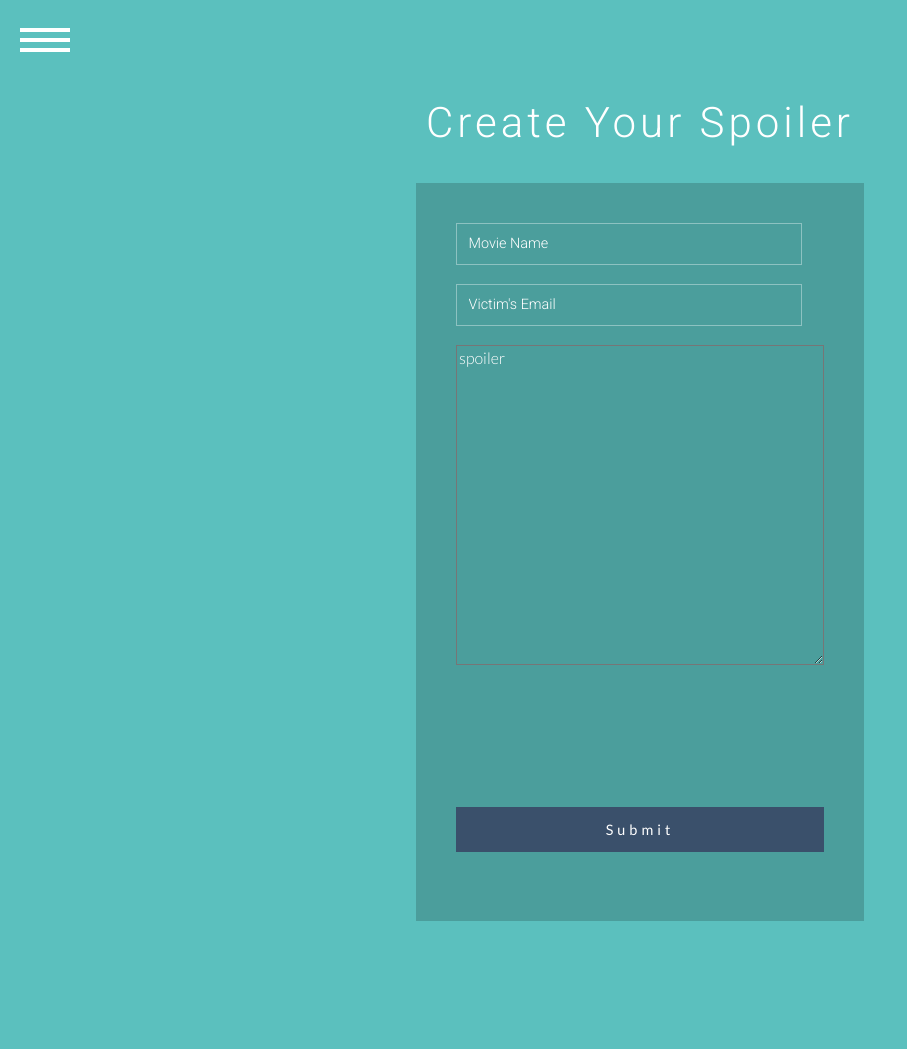
After one commit to YahiaBakour/spoiled4you.io, a Flask app: page /build-spoiler in a window 1280 px wide. The commit adds this page. Shown: the whole page, without its empty margins (0-907 px from the left). Run offline with Flask 2, Linux system fonts and the light colour scheme; some libraries are stand-ins or nearby versions; some web fonts are replaced.

Commit message:
Updated a bunch of stuff, now added new build a spoiler page, fixed autocomplete

```diff
--- a/main.py
+++ b/main.py
@@ -10,12 +10,12 @@ SET UP INFO:
 8. Do ‘CTRL+C’ in your terminal to kill the instance.
 9. To auto update the instance once you save ,export FLASK_DEBUG=1 or windows:  $env:FLASK_DEBUG = "main.py"
 '''
-from flask import Flask, render_template, request,redirect,url_for
+from flask import Flask, render_template, request,redirect,url_for, jsonify
 from flask_sqlalchemy import SQLAlchemy
 from datetime import date
 from flask_wtf.csrf import CSRFProtect
 from flask_wtf import FlaskForm
-from wtforms import StringField, PasswordField
+from wtforms import StringField, PasswordField, DateTimeField, TextAreaField
 from wtforms.validators import Email, Length, InputRequired
 from flask_login import LoginManager, UserMixin, login_user, login_required, logout_user, current_user
 from werkzeug.security import generate_password_hash, check_password_hash
@@ -23,8 +23,9 @@ from Util.Gmail_API import send_email
 from Util.Security import ts
 from Settings.App_Settings import SECRETKEY, TRACKMODIFICATIONS
 from Settings.DB_Settings import dbuser,dbpass,dbhost,dbname
-
-
+from APIs import Wikipedia
+from APIs.movies import movies
+from APIs.spoiler import Spoiler
 app = Flask(__name__)
 
 app.config['SECRET_KEY'] = SECRETKEY
@@ -40,6 +41,8 @@ csrf.init_app(app)
 login_manager = LoginManager()
 login_manager.init_app(app)
 login_manager.login_view = 'login'
+
+SPOILER = Spoiler()
 
 #region Classes
 class User(db.Model,UserMixin):
@@ -81,6 +84,17 @@ class ForgotPasswordForm(FlaskForm):
 class ResetPasswordForm(FlaskForm):
     password = PasswordField('password', validators=[InputRequired(), Length(min=8, max=20)])
 
+class PickAMovieForm(FlaskForm):
+    movie_name = StringField('movie_name',  validators=[InputRequired(), Length(max=30)])
+
+
+class BuildASpoiler(FlaskForm):
+    movie_name = StringField('movie_name',  validators=[InputRequired(), Length(max=30)])
+    victim_email = StringField('Email', validators=[InputRequired(), Email(message='Invalid email'), Length(max=30)])
+    spoiler = TextAreaField('spoiler',  validators=[InputRequired()], id="spoiler")
+
+
+
 #endregion
 
 
@@ -96,14 +110,14 @@ def register_user():
     form = RegForm()
     if request.method == 'GET':
 
-        return render_template('signup.html', form=form)
+        return render_template('user_management/signup.html', form=form)
 
     elif request.method == 'POST':
 
         if form.validate_on_submit():
             existing_email = User.query.filter_by(email=form.email.data).first()
             if existing_email is not None:
-                return render_template('signup.html', form=form, error="Email taken")  # We should return a pop up error msg as well account taken
+                return render_template('user_management/signup.html', form=form, error="Email taken")  # We should return a pop up error msg as well account taken
             else:
                 hashpass = generate_password_hash(form.password.data, method='sha256')
                 newUser = User(name=form.name.data, email=form.email.data,password_hash=hashpass,number_interactions=1,date=date.today(),phone_number="")
@@ -111,7 +125,7 @@ def register_user():
                 db.session.commit()
                 login_user(newUser)
                 return redirect(url_for('landing_page'))
-        return render_template('signup.html', form=form, loggedin = current_user.is_authenticated) #We should return a pop up error msg as well bad input
+        return render_template('user_management/signup.html', form=form, loggedin = current_user.is_authenticated) #We should return a pop up error msg as well bad input
 
 @app.route("/Login", methods=['GET', 'POST'])
 @app.route("/login", methods=['GET', 'POST'])
@@ -122,7 +136,7 @@ def Login():
 
         if current_user.is_authenticated == True:
             return redirect(url_for('landing_page'))
-        return render_template('Login.html', form=form, loggedin = current_user.is_authenticated)
+        return render_template('user_management/login.html', form=form, loggedin = current_user.is_authenticated)
 
     elif request.method == 'POST':
         check_user = User.query.filter_by(email=form.email.data).first()
@@ -130,9 +144,9 @@ def Login():
             if check_password_hash(check_user.password_hash, form.password.data):
                 login_user(check_user)
                 return redirect(url_for('landing_page'))
-            return render_template('Login.html', form=form, error="Incorrect password!", loggedin = current_user.is_authenticated)
+            return render_template('user_management/login.html', form=form, error="Incorrect password!", loggedin = current_user.is_authenticated)
         else:
-            return render_template('Login.html', form=form, error="Email doesn't exist!", loggedin = current_user.is_authenticated)
+            return render_template('user_management/login.html', form=form, error="Email doesn't exist!", loggedin = current_user.is_authenticated)
 
 @app.route('/logout', methods = ['GET'])
 @login_required
@@ -159,6 +173,7 @@ def reset():
             token=token,
             _external=True)
 
+
         html = render_template(
             'email/recover_password.html',
             recover_url=recover_url)
@@ -167,7 +182,7 @@ def reset():
         send_email(user.email, subject, html)
 
         return redirect(url_for('landing_page'))
-    return render_template('forgot_password.html', form=form)
+    return render_template('user_management/forgot_password.html', form=form)
 
 @app.route('/resetpassword/<token>', methods=["GET", "POST"])
 def reset_with_token(token):
@@ -186,12 +201,47 @@ def reset_with_token(token):
 
         return redirect(url_for('Login'))
 
-    return render_template('reset_password.html', form=form, token=token)
+    return render_template('user_management/reset_password.html', form=form, token=token)
 
 #endregion
 
 
+#region spoiler entry
 
+
+@app.route("/getmovieinfo",methods=['GET'])
+def getmovieinfo():
+    movie = request.args.get('term')
+    movieC = movies()
+    suggestions = movieC.getmoviesuggestions(movie)
+    print(suggestions)
+    return jsonify(suggestions)
+
+
+
+
+@app.route("/pick-a-movie",methods=['GET','POST'])
+def pick_movie():
+    form = PickAMovieForm()
+    if request.method == 'GET':
+        return render_template('pick_a_movie.html', form = form, loggedin = current_user.is_authenticated)
+
+@app.route("/build-spoiler",methods=['GET','POST'])
+def build_spoiler():
+    dat = request.form
+    try:
+        name = dat.to_dict()['movie_name']
+        if(name):
+            spoiler = SPOILER.GenerateWikipediaSpoiler(name)
+    except Exception:
+        spoiler = None
+    form = BuildASpoiler(spoiler=spoiler)
+    return render_template('build_a_spoiler.html', form = form, loggedin = current_user.is_authenticated, spoiler = spoiler)
+
+
+
+
+#endregion
 
 
 @app.route("/")
--- /dev/null
+++ b/templates/build_a_spoiler.html
@@ -0,0 +1,59 @@
+{% extends 'layout.html' %}
+
+{% block script %}
+<script src="http://code.jquery.com/jquery-1.9.1.js"></script>
+<script src="http://code.jquery.com/ui/1.10.3/jquery-ui.js"></script>
+{% endblock %}
+
+
+{% block style%}
+<style>
+#spoiler{
+    height:20em;
+    width:100%;
+    background: transparent;
+    color:white;
+    outline: none;
+}
+</style>
+{% endblock %}
+{% block head %}
+    <link href="https://fonts.googleapis.com/css?family=Roboto:300,400,500,700" rel="stylesheet">
+    <link rel="stylesheet" href="https://use.fontawesome.com/releases/v5.4.1/css/all.css" integrity="sha384-5sAR7xN1Nv6T6+dT2mhtzEpVJvfS3NScPQTrOxhwjIuvcA67KV2R5Jz6kr4abQsz" crossorigin="anonymous">
+    <link rel="stylesheet" type="text/css" href="static/css/bubbles.css" />
+    <meta name="viewport" content="width=device-width, initial-scale=1" />
+    <title>Send a spoiler</title>
+{% endblock %}
+
+{% block content %}
+    <div class="main-w3layouts wrapper">
+            <h1 class="sign">Create your spoiler</h2>
+        {% if error %}
+            <div class="isa_error">
+                    <i class="fa fa-times-circle"></i>
+
+            {{ error }}</div>
+        {% endif %}
+        <div class="main-agileinfo">
+            <div class="agileits-top">
+                <form id="movieform" action="/build-spoiler" method="post" style="text-align:center">
+                    {{ form.movie_name(class_="input", placeholder="Movie Name", id="movie_name")}}
+                <br>
+                    {{ form.victim_email(class_="input", placeholder="Victim's Email", id="victim_email")}}
+                <br>
+                    {{ form.spoiler(class__="spoiler", placeholder="spoiler", id="spoiler")}}
+                <br>
+                <br>
+                <br>
+                    {{ form.hidden_tag() }}
+                <br>
+                <br>
+                <br>
+                <br>
+
+                <input type="submit" class="submit" value="Submit">
+                </form>
+            </div>
+        </div>
+    </div>
+{% endblock %}
--- a/templates/layout.html
+++ b/templates/layout.html
@@ -1,4 +1,3 @@
-<!DOCTYPE html>
 <html lang="en" class="no-js">
 	<head>
 		<meta charset="UTF-8" />
@@ -28,7 +27,7 @@
 				<ul>
 					<li><div class="tooltip"><a href="#" class="bt-icon icon-home">HomePage</a><span class="tooltiptext">Home</span></div></li>
 					<li><div class="tooltip"><a href="#" class="bt-icon icon-newspaper">AboutUS</a><span class="tooltiptext">About Us</span></div></li>
-					<li><div class="tooltip"><a href="#" class="bt-icon icon-email">Schedule a Spoiler</a><span class="tooltiptext">Schedule a Spoiler</span></div></li>
+					<li><div class="tooltip"><a href="/pick-a-movie" class="bt-icon icon-email">Schedule a Spoiler</a><span class="tooltiptext">Schedule a Spoiler</span></div></li>
 					{% if loggedin %}
 						<li><div class="tooltip"><a href="/logout" class="bt-icon icon-user-outline">Logout</a><span class="tooltiptext">Logout</span></div></li>
 					{% else %}
```
Also changed, not shown: APIs/movies.py (added, +19 -0 lines), APIs/spoiler.py (added, +57 -0 lines), templates/pick_a_movie.html (added, +69 -0 lines), templates/user_management/login.html (renamed from templates/login.html, +5 -5 lines), templates/user_management/signup.html (renamed from templates/Signup.html, +5 -4 lines), templates/user_management/forgot_password.html (renamed from templates/forgot_password.html), templates/user_management/reset_password.html (renamed from templates/reset_password.html), 1 other file.
